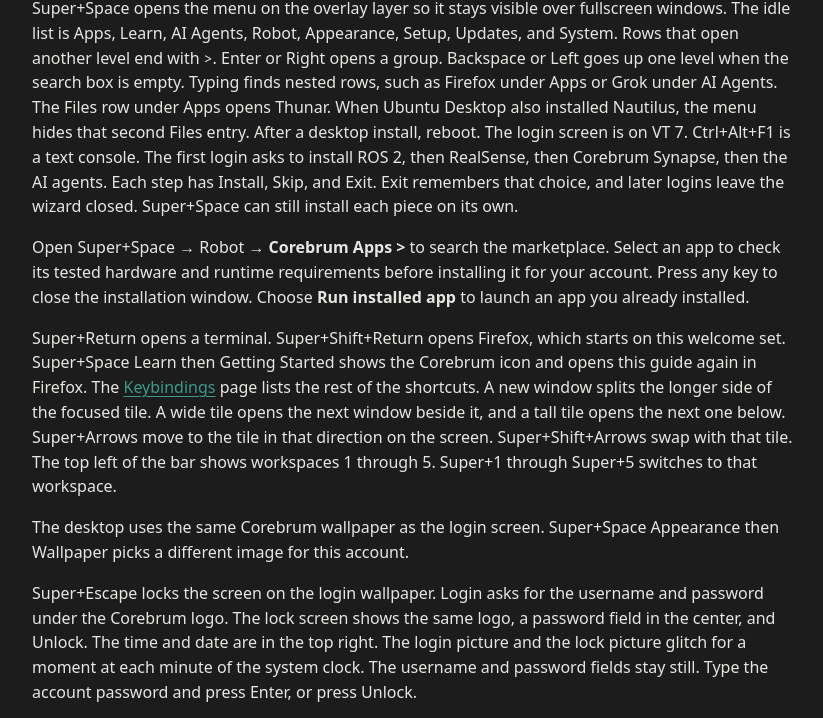
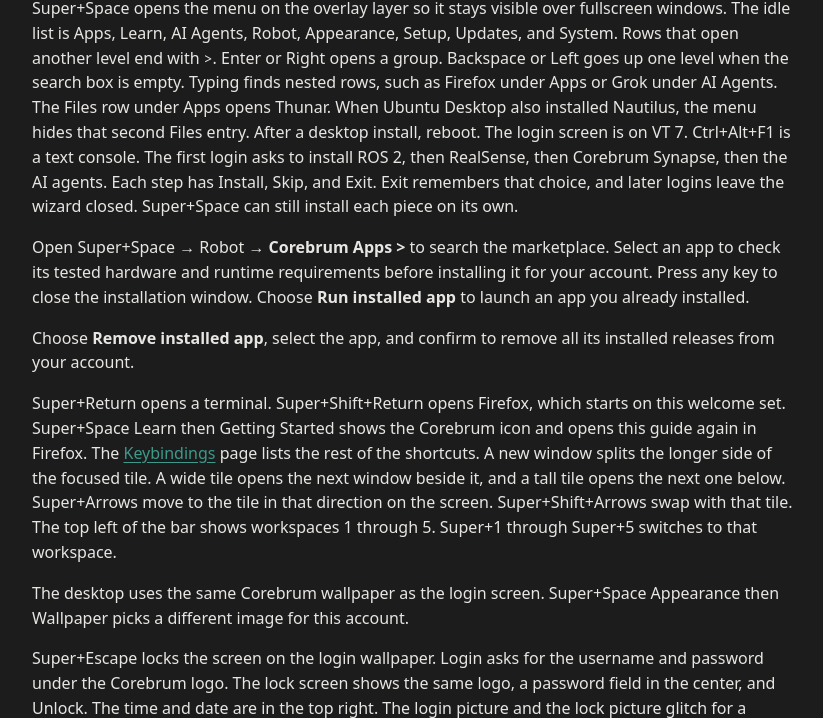
Before and after one commit to Corebrum/corebrum-os, a plain HTML site: page config/getting-started/desktop.html in a window 1280 px wide. Shown: the part 98-816 px from the top of the page, without its empty margins (16-839 px from the left). Drawn offline with Linux system fonts and the light colour scheme.

Commit message:
Add app removal to the Corebrum Apps menu

```diff
--- a/config/getting-started/desktop.html
+++ b/config/getting-started/desktop.html
@@ -13,6 +13,7 @@
       <h1>Desktop</h1>
       <p>Super+Space opens the menu on the overlay layer so it stays visible over fullscreen windows. The idle list is Apps, Learn, AI Agents, Robot, Appearance, Setup, Updates, and System. Rows that open another level end with <code>&gt;</code>. Enter or Right opens a group. Backspace or Left goes up one level when the search box is empty. Typing finds nested rows, such as Firefox under Apps or Grok under AI Agents. The Files row under Apps opens Thunar. When Ubuntu Desktop also installed Nautilus, the menu hides that second Files entry. After a desktop install, reboot. The login screen is on VT 7. Ctrl+Alt+F1 is a text console. The first login asks to install ROS 2, then RealSense, then Corebrum Synapse, then the AI agents. Each step has Install, Skip, and Exit. Exit remembers that choice, and later logins leave the wizard closed. Super+Space can still install each piece on its own.</p>
       <p>Open Super+Space → Robot → <strong>Corebrum Apps &gt;</strong> to search the marketplace. Select an app to check its tested hardware and runtime requirements before installing it for your account. Press any key to close the installation window. Choose <strong>Run installed app</strong> to launch an app you already installed.</p>
+      <p>Choose <strong>Remove installed app</strong>, select the app, and confirm to remove all its installed releases from your account.</p>
       <p>Super+Return opens a terminal. Super+Shift+Return opens Firefox, which starts on this welcome set. Super+Space Learn then Getting Started shows the Corebrum icon and opens this guide again in Firefox. The <a href="keybindings.html">Keybindings</a> page lists the rest of the shortcuts. A new window splits the longer side of the focused tile. A wide tile opens the next window beside it, and a tall tile opens the next one below. Super+Arrows move to the tile in that direction on the screen. Super+Shift+Arrows swap with that tile. The top left of the bar shows workspaces 1 through 5. Super+1 through Super+5 switches to that workspace.</p>
       <p>The desktop uses the same Corebrum wallpaper as the login screen. Super+Space Appearance then Wallpaper picks a different image for this account.</p>
       <p>Super+Escape locks the screen on the login wallpaper. Login asks for the username and password under the Corebrum logo. The lock screen shows the same logo, a password field in the center, and Unlock. The time and date are in the top right. The login picture and the lock picture glitch for a moment at each minute of the system clock. The username and password fields stay still. Type the account password and press Enter, or press Unlock.</p>
```
Also changed, not shown: 3 other files.
